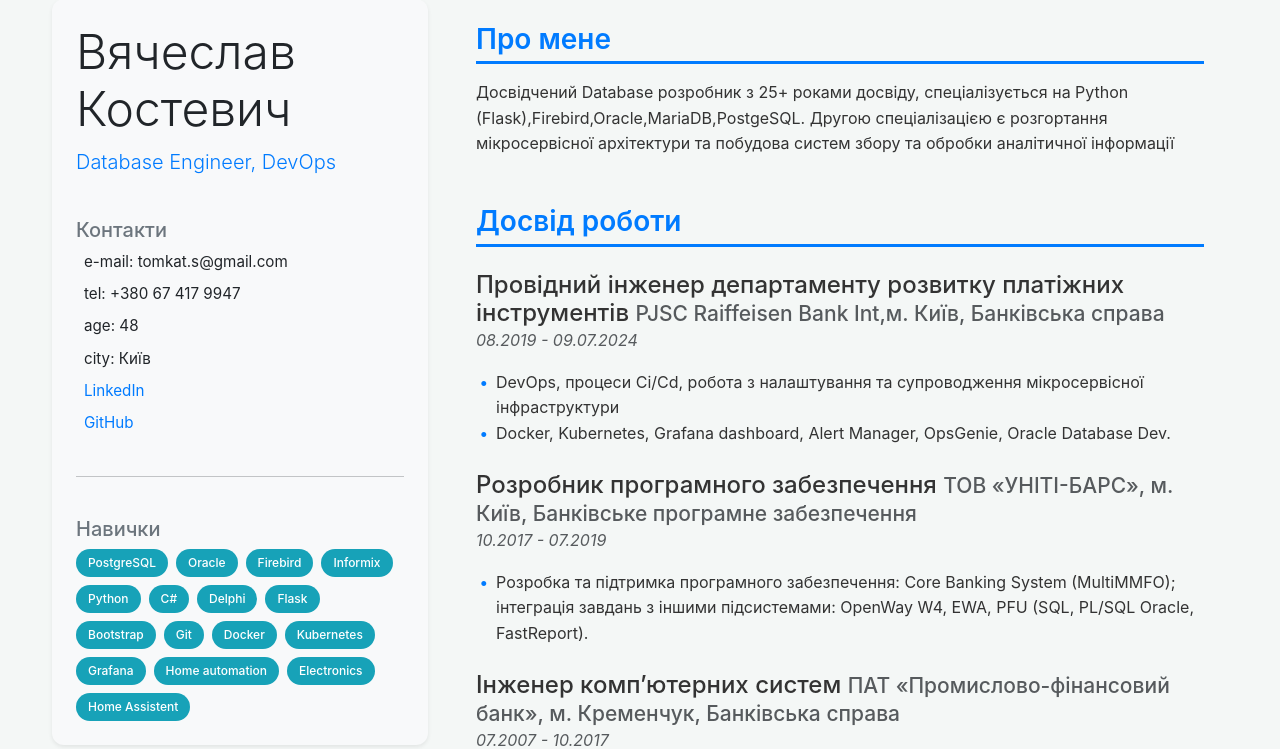
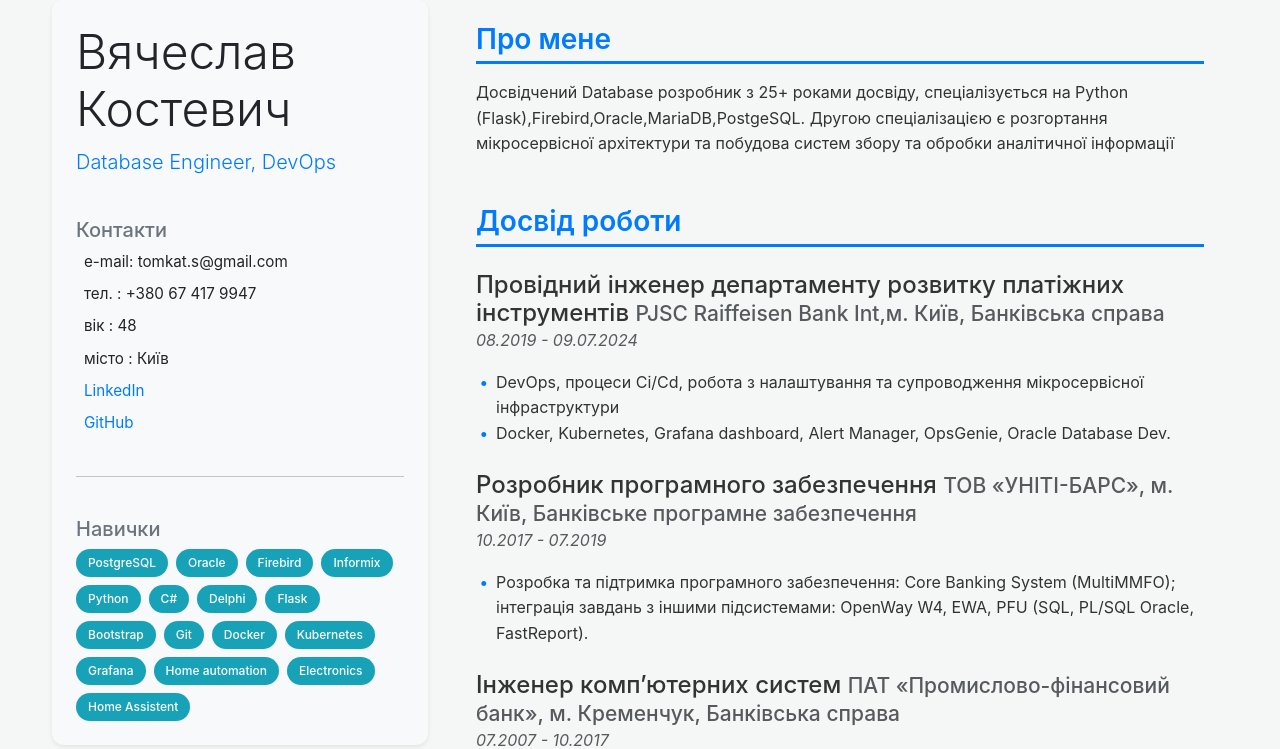
Before and after one commit to Tomkat-ua/myResume, a Flask app: page / in a window 1280 px wide. Shown: the part 91-840 px from the top of the page. Run offline with Flask 3, Linux system fonts and the light colour scheme; some libraries are stand-ins or nearby versions.

Commit message:
refactor 1

```diff
--- a/data.json
+++ b/data.json
@@ -1,4 +1,3 @@
-
 {
     "about_title": "Про мене",
     "name": "Вячеслав Костевич",
@@ -6,8 +5,11 @@
     "contacts_title": "Контакти",
     "contacts": {
         "email": "tomkat.s@gmail.com",
+        "phone_title" : "тел.",
         "phone": "+380 67 417 9947",
+        "age_title": "вік",
         "age": 48,
+        "city_title": "місто",
         "city": "Київ",
         "linkedin": "",
         "github": ""
--- a/data_en.json
+++ b/data_en.json
@@ -1,4 +1,3 @@
-
 {
     "about_title": "About me",
     "name": "Viacheslav Kostevych",
@@ -6,8 +5,11 @@
     "contacts_title": "Contacts",
     "contacts": {
         "email": "tomkat.s@gmail.com",
+        "phone_title" : "tel.",
         "phone": "+380 67 417 9947",
+        "age_title": "age",
         "age": 48,
+        "city_title": "city",
         "city": "Kyiv",
         "linkedin": "",
         "github": ""
--- a/templates/index.html
+++ b/templates/index.html
@@ -31,9 +31,9 @@
                     <h5 class="mt-3 text-secondary">{{ resume.contacts_title }}</h5>
                     <ul class="list-unstyled">
                         <li><i class="bi bi-envelope-fill me-2"></i> e-mail: {{ resume.contacts.email }}</li>
-                        <li><i class="bi bi-phone-fill me-2"></i> tel: {{ resume.contacts.phone }}</li>
-                        <li><i class="bi me-2"></i> age: {{ resume.contacts.age }}</li>
-                        <li><i class="bi me-2"></i> city: {{ resume.contacts.city }}</li>
+                        <li><i class="bi bi-phone-fill me-2"></i> {{ resume.contacts.phone_title }} : {{ resume.contacts.phone }}</li>
+                        <li><i class="bi me-2"></i> {{ resume.contacts.age_title }} : {{ resume.contacts.age }}</li>
+                        <li><i class="bi me-2"></i> {{ resume.contacts.city_title }} : {{ resume.contacts.city }}</li>
                         <li><i class="bi bi-linkedin me-2"></i> <a href="https://{{ resume.contacts.linkedin }}" target="_blank">LinkedIn</a></li>
                         <li><i class="bi bi-github me-2"></i> <a href="https://{{ resume.contacts.github }}" target="_blank">GitHub</a></li>
                     </ul>
```
Also changed, not shown: app.py (+0 -12 lines).
